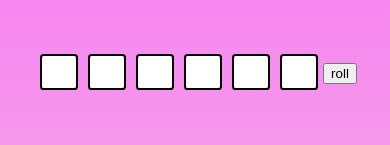
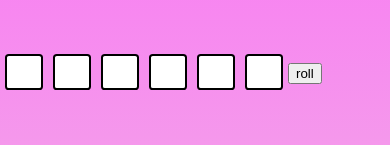
Before and after one commit to 10gianluca/my-app, a React (Create React App) app: page /Uno in a window 390 px wide. Shown: the part 452-597 px from the top of the page. Built offline with nearby package versions, Linux system fonts and the light colour scheme.

Commit message:
card started

```diff
--- a/src/components/Uno.css
+++ b/src/components/Uno.css
@@ -86,14 +86,14 @@ input{
     #board1{
         position: absolute;
         top: 10%;
-        left: 5%;
+        left: 0%;
     }
     #board2{
         visibility: hidden;
     }
     .dice{
         position: relative;
-        left: 9%;
+        left: 0%;
         top: 100px;
     }
 }
```
